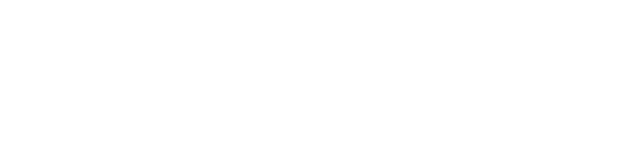
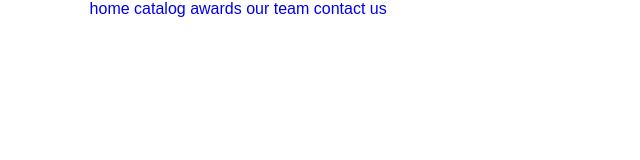
Before and after one commit to psandeepaxioned/shelf, a plain HTML site: page index.html in a window 1280 px wide. Shown: the whole page, without its empty margins (0-640 px from the left). Drawn offline with Linux system fonts and the light colour scheme.

Commit message:
navbar structure created

```diff
--- a/index.html
+++ b/index.html
@@ -2,7 +2,7 @@
 <html lang="en">
   <head>
     <meta charset="utf-8">
-    <title>Client</title>
+    <title>Shelf</title>
     <meta name="description" lang="en" content="">
     <meta name="viewport" content="width=device-width, initial-scale=1, maximum-scale=1">
     <link rel="shortcut icon" href="favicon.ico" />
@@ -14,6 +14,19 @@
     <div class="container">
       <!--header section start-->
       <header>
+        <!-- navbar started -->
+        <nav>
+          <div class="wrapper">
+            <ul>
+              <li><a href="#FIXME" title="Home">home</a></li>
+              <li><a href="#FIXME" title="Catalog">catalog</a></li>
+              <li><a href="#FIXME" title="Awards">awards</a></li>
+              <li><a href="#FIXME" title="Our Team">our team</a></li>
+              <li><a href="#FIXME" title="Contact Us">contact us</a></li>
+            </ul>
+          </div>
+        </nav>
+        <!-- navbar ended -->
       </header>
       <!--header section ends-->
       <!--main section start-->
```
